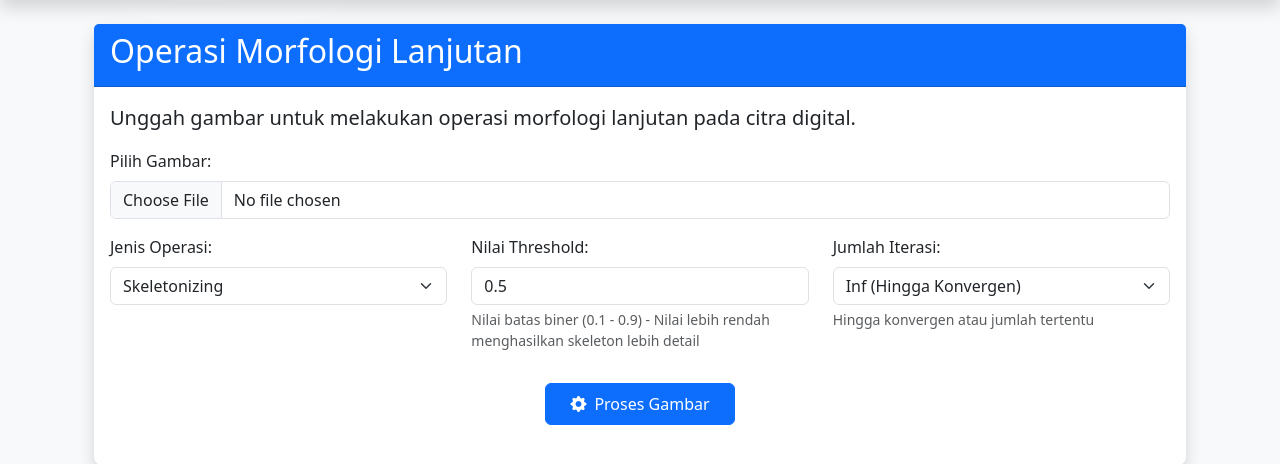
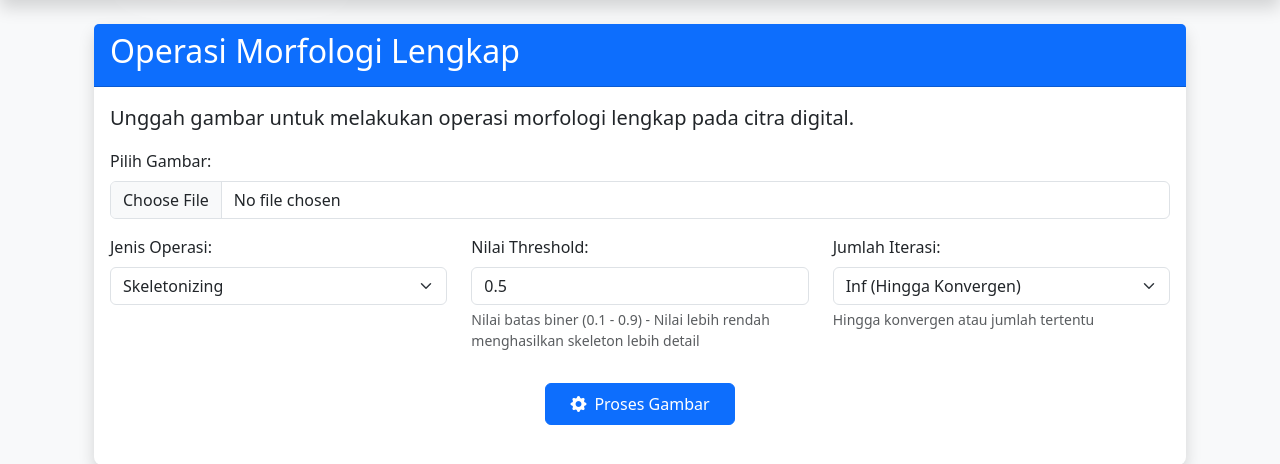
Before and after one commit to zkaraqy/web-pengolahan-citra, a Flask app: page /morfologi_lanjutan in a window 1280 px wide. Shown: the part 76-540 px from the top of the page. Run offline with Flask 3, Linux system fonts and the light colour scheme; some libraries are stand-ins or nearby versions.

Commit message:
Update morphology operations terminology: change titles and descriptions for clarity and consistency

```diff
--- a/templates/morfologi_lanjutan.html
+++ b/templates/morfologi_lanjutan.html
@@ -5,11 +5,11 @@
     <div class="col-md-12">
       <div class="card shadow">
         <div class="card-header bg-primary text-white">
-          <h2>Operasi Morfologi Lanjutan</h2>
+          <h2>Operasi Morfologi Lengkap</h2>
         </div>
         <div class="card-body">
           <p class="lead">
-            Unggah gambar untuk melakukan operasi morfologi lanjutan pada citra
+            Unggah gambar untuk melakukan operasi morfologi lengkap pada citra
             digital.
           </p>
 
@@ -39,9 +39,9 @@
                   <option value="thickening">Thickening</option>
                   <option value="filling">Region Filling</option>
                   <option value="convex">Convex Hull</option>
-                  <option value="boundary">Boundary Extraction</option>
+                  <option value="boundary">Boundary</option>
                   <option value="thinning">Thinning</option>
-                  <option value="pruning">Pruning (Spur Removal)</option>
+                  <option value="pruning">Pruning</option>
                 </select>
               </div>
 
```
